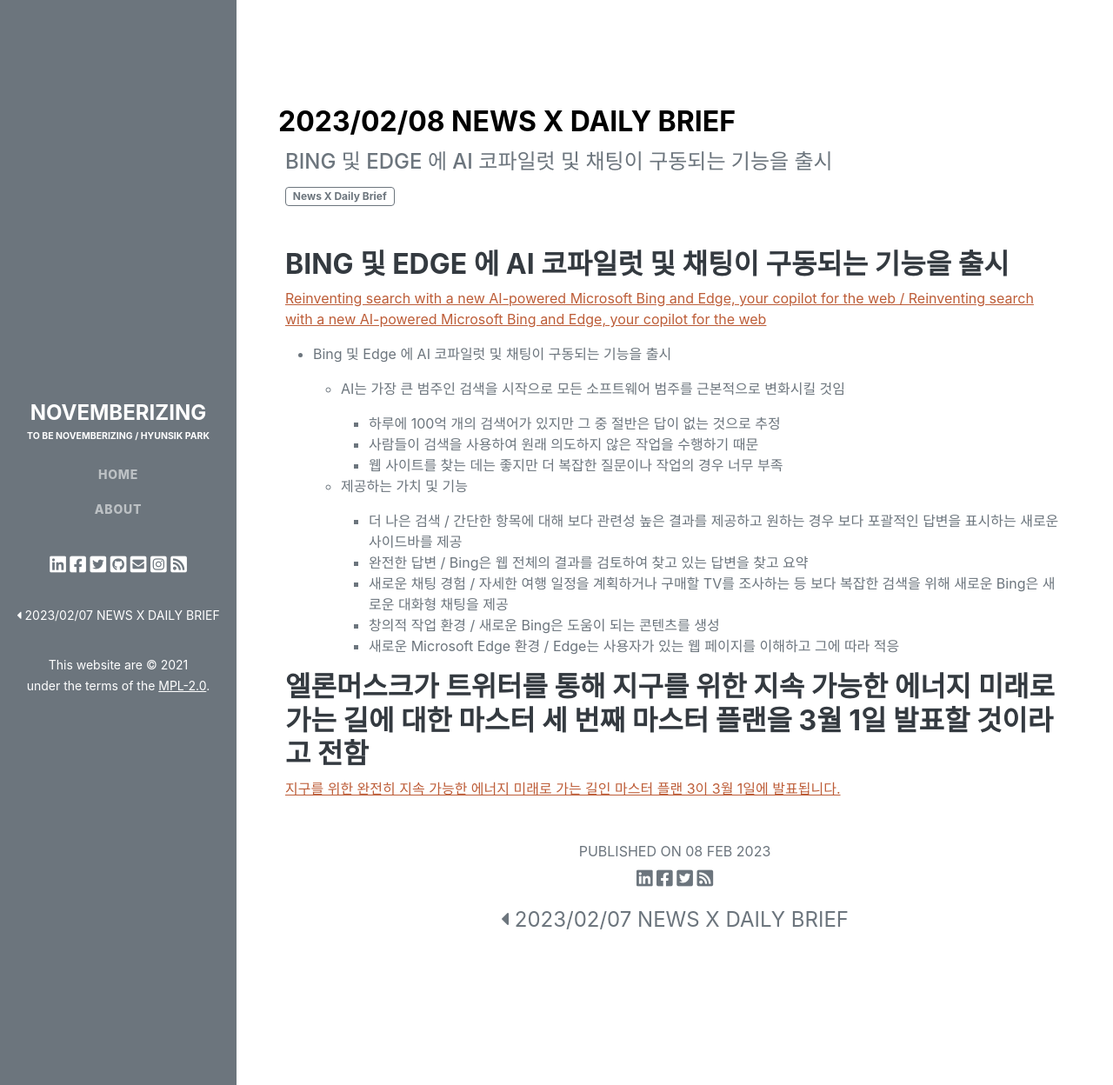
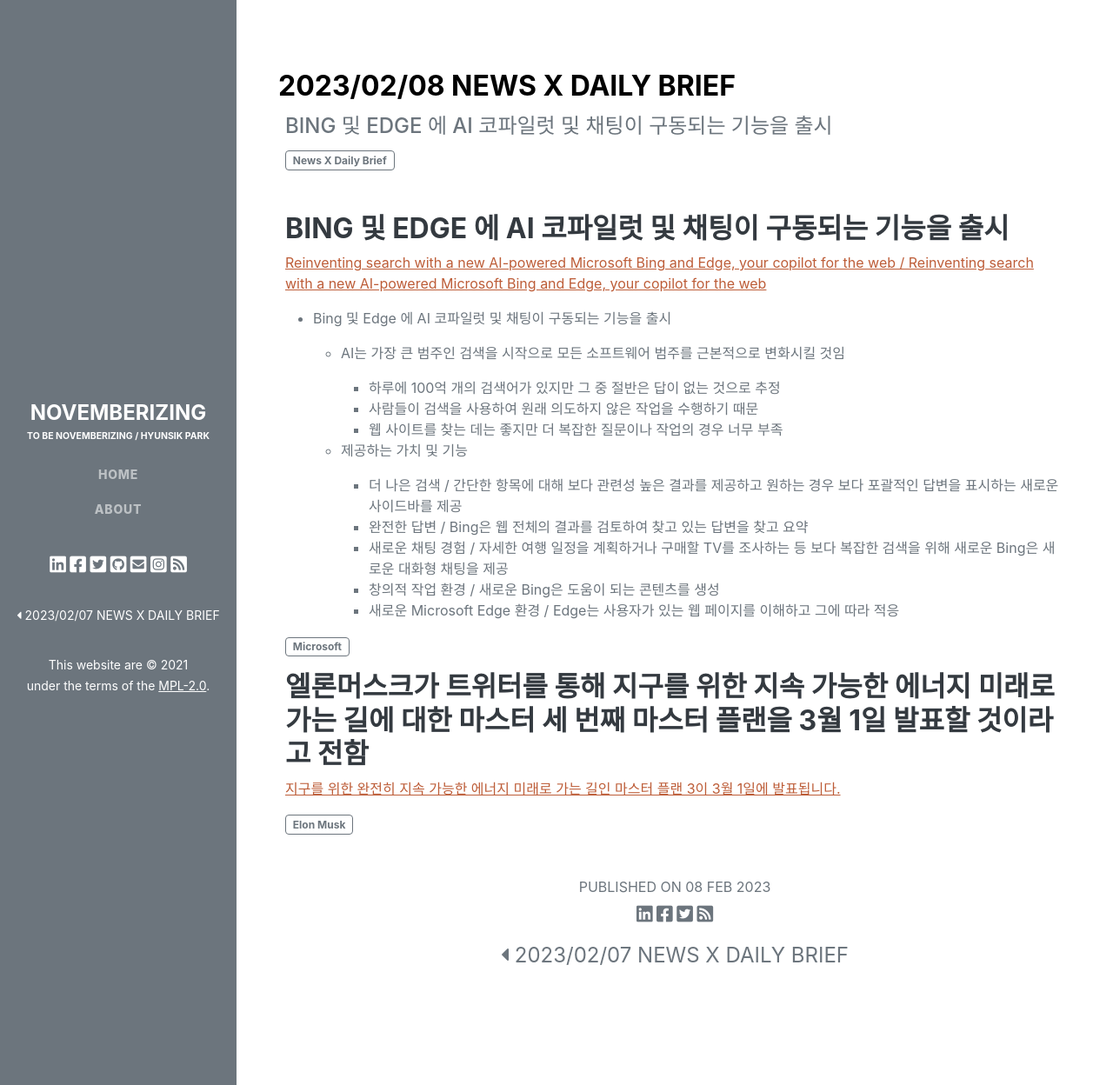
Before and after one commit to novemberizing/novemberizing.github.io, a Jekyll site: the page built from _posts/2023-02-08-NewsXBrief20230208.md, in a window 1280 px wide and 1248 px high. Shown: the whole window at 87% size. Built offline with Jekyll 4.4.1, drawn with Linux system fonts in a browser that asks for light colours.

Commit message:
업데이트 적용

```diff
--- a/_posts/2023-02-08-NewsXBrief20230208.md
+++ b/_posts/2023-02-08-NewsXBrief20230208.md
@@ -28,6 +28,10 @@
         - 창의적 작업 환경 / 새로운 Bing은 도움이 되는 콘텐츠를 생성
         - 새로운 Microsoft Edge 환경 / Edge는 사용자가 있는 웹 페이지를 이해하고 그에 따라 적응
 
+<span class="badge badge-outline-secondary">Microsoft</span>
+
 ### 엘론머스크가 트위터를 통해 지구를 위한 지속 가능한 에너지 미래로 가는 길에 대한 마스터 세 번째 마스터 플랜을 3월 1일 발표할 것이라고 전함
 
 > [지구를 위한 완전히 지속 가능한 에너지 미래로 가는 길인 마스터 플랜 3이 3월 1일에 발표됩니다.](https://twitter.com/elonmusk/status/1623152067547394050)
+
+<span class="badge badge-outline-secondary">Elon Musk</span>
```
